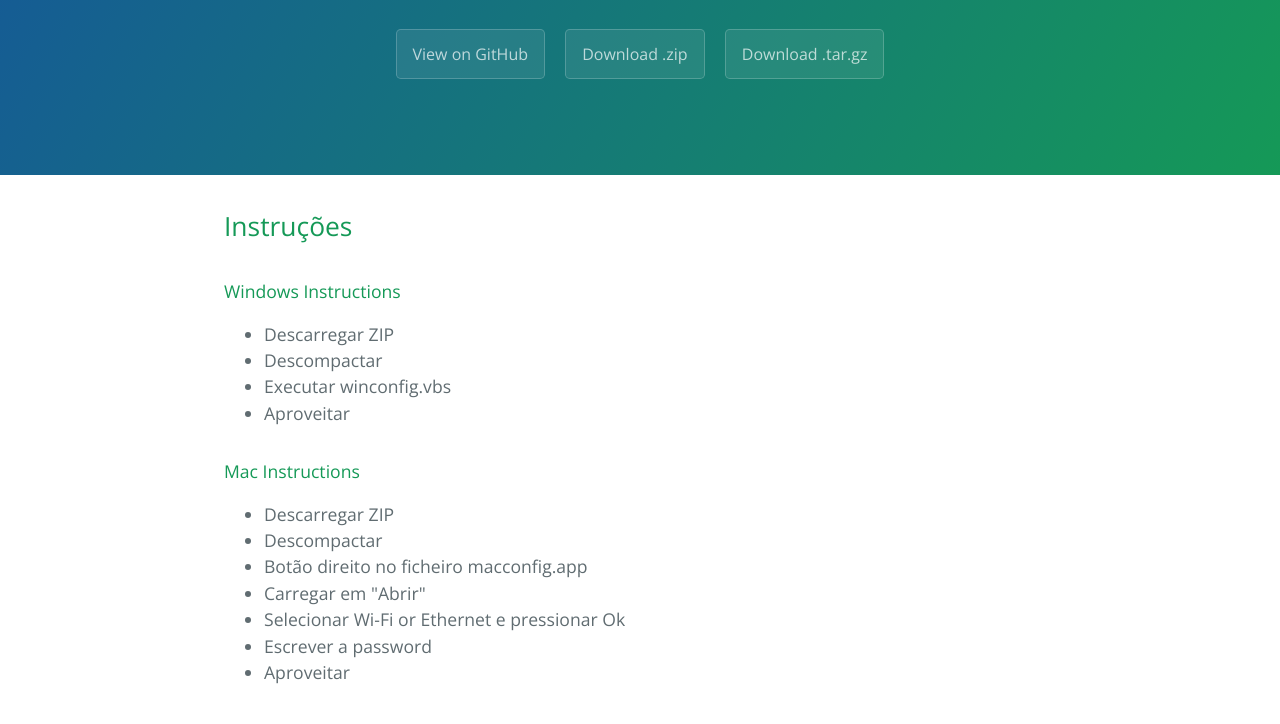
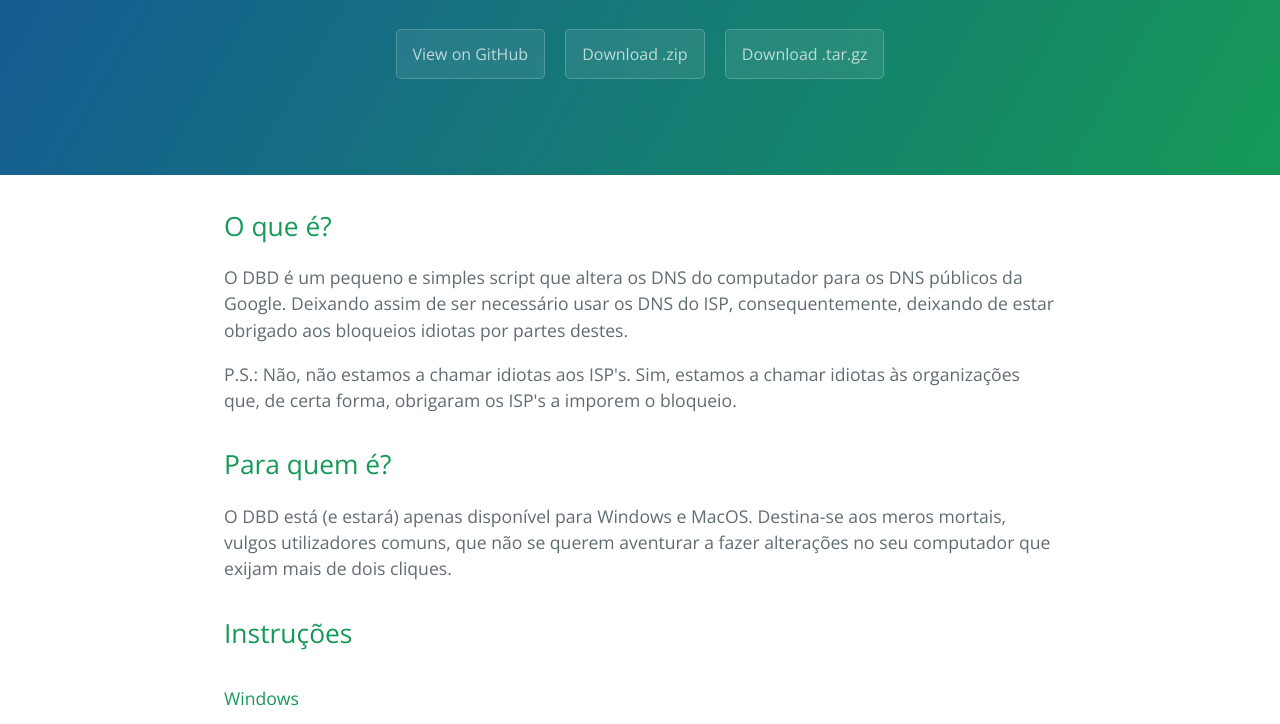
Before and after one commit to sousatg-old/dbd, a plain HTML site: page index.html in a window 1280 px wide. Shown: the part 208-932 px from the top of the page. Drawn offline with nearby package versions, Linux system fonts and the light colour scheme.

Commit message:
Update index.html

```diff
--- a/index.html
+++ b/index.html
@@ -19,16 +19,20 @@
         </section>
 
         <section class="main-content">
+            <h2>O que é?</h2>
+            <p>O DBD é um pequeno e simples script que altera os DNS do computador para os DNS públicos da Google. Deixando assim de ser necessário usar os DNS do ISP, consequentemente, deixando de estar obrigado aos bloqueios idiotas por partes destes.</p>
+            <p>P.S.: Não, não estamos a chamar idiotas aos ISP's. Sim, estamos a chamar idiotas às organizações que, de certa forma, obrigaram os ISP's a imporem o bloqueio.</p>
+            <h2>Para quem é?</h2>
+            <p>O DBD está (e estará) apenas disponível para Windows e MacOS. Destina-se aos meros mortais, vulgos utilizadores comuns, que não se querem aventurar a fazer alterações no seu computador que exijam mais de dois cliques.</p>
             <h2>Instruções</h2>
-
-            <h4>Windows Instructions</h4>
+            <h4>Windows</h4>
             <ul>
                 <li>Descarregar ZIP</li>
                 <li>Descompactar</li>
                 <li>Executar winconfig.vbs</li>
                 <li>Aproveitar</li>
             </ul>
-            <h4>Mac Instructions</h4>
+            <h4>MacOS</h4>
             <ul>
                 <li>Descarregar ZIP</li>
                 <li>Descompactar</li>
@@ -38,9 +42,10 @@
                 <li>Escrever a password</li>
                 <li>Aproveitar</li>
             </ul>
+            <p>Instruções em vídeo para breve! :)</p>
             <h3>
-                <a id="autores" class="anchor" href="#autores" aria-hidden="true"><span class="octicon octicon-link"></span></a>Autores</h3>
-
+                <a id="autores" class="anchor" href="#autores" aria-hidden="true"><span class="octicon octicon-link"></span></a>Autores
+            </h3>
             <p>Criado em 2015 por Rafael Almeida (<a href="https://github.com/rafaelcpalmeida" class="user-mention">@rafaelcpalmeida</a>) e Tiago Sousa (<a href="https://github.com/sousatg" class="user-mention">@sousatg</a>).</p>
 
             <footer class="site-footer">
@@ -48,9 +53,7 @@
 
                 <span class="site-footer-credits">This page was generated by <a href="https://pages.github.com">GitHub Pages</a> using the <a href="https://github.com/jasonlong/cayman-theme">Cayman theme</a> by <a href="https://twitter.com/jasonlong">Jason Long</a>.</span>
             </footer>
-
         </section>
-
         <script>
             (function(i,s,o,g,r,a,m){i['GoogleAnalyticsObject']=r;i[r]=i[r]||function(){
                 (i[r].q=i[r].q||[]).push(arguments)},i[r].l=1*new Date();a=s.createElement(o),
```
